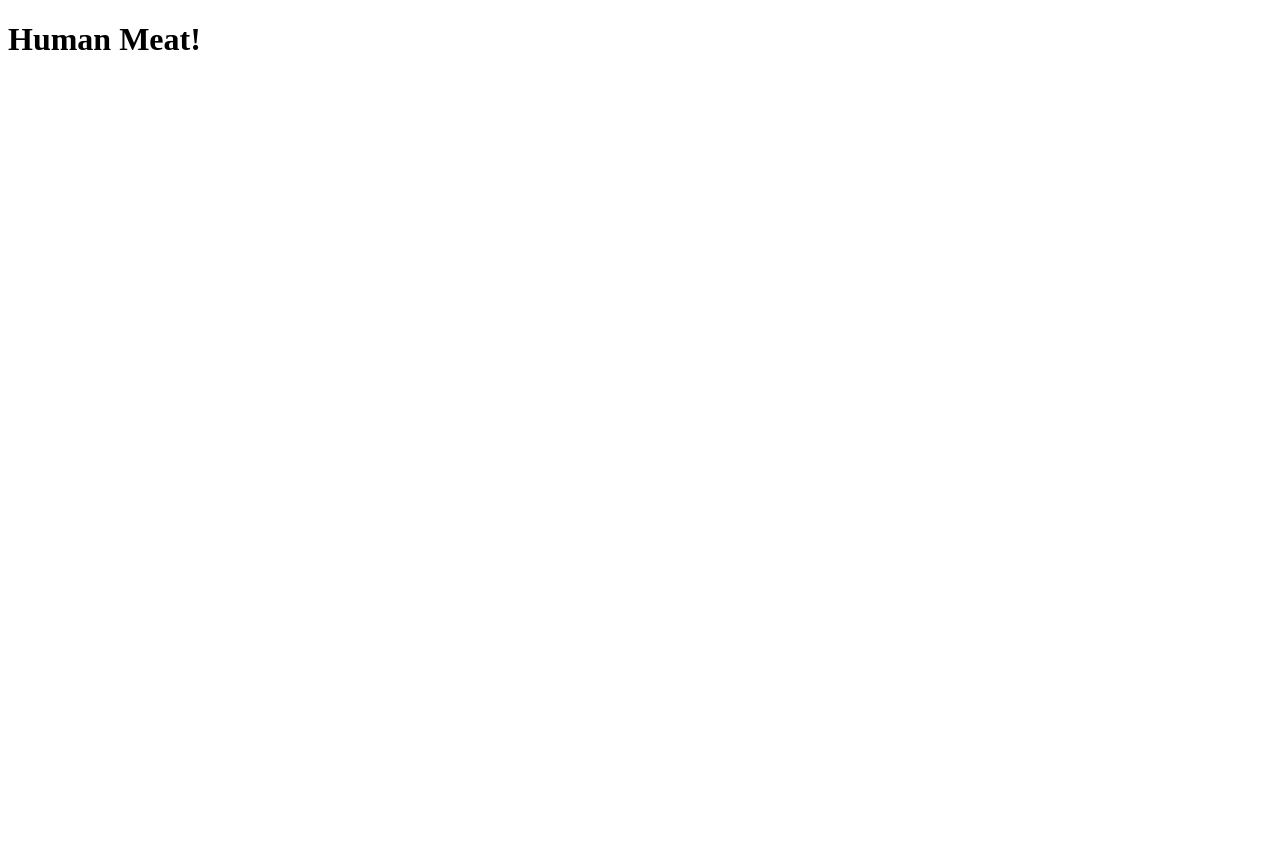
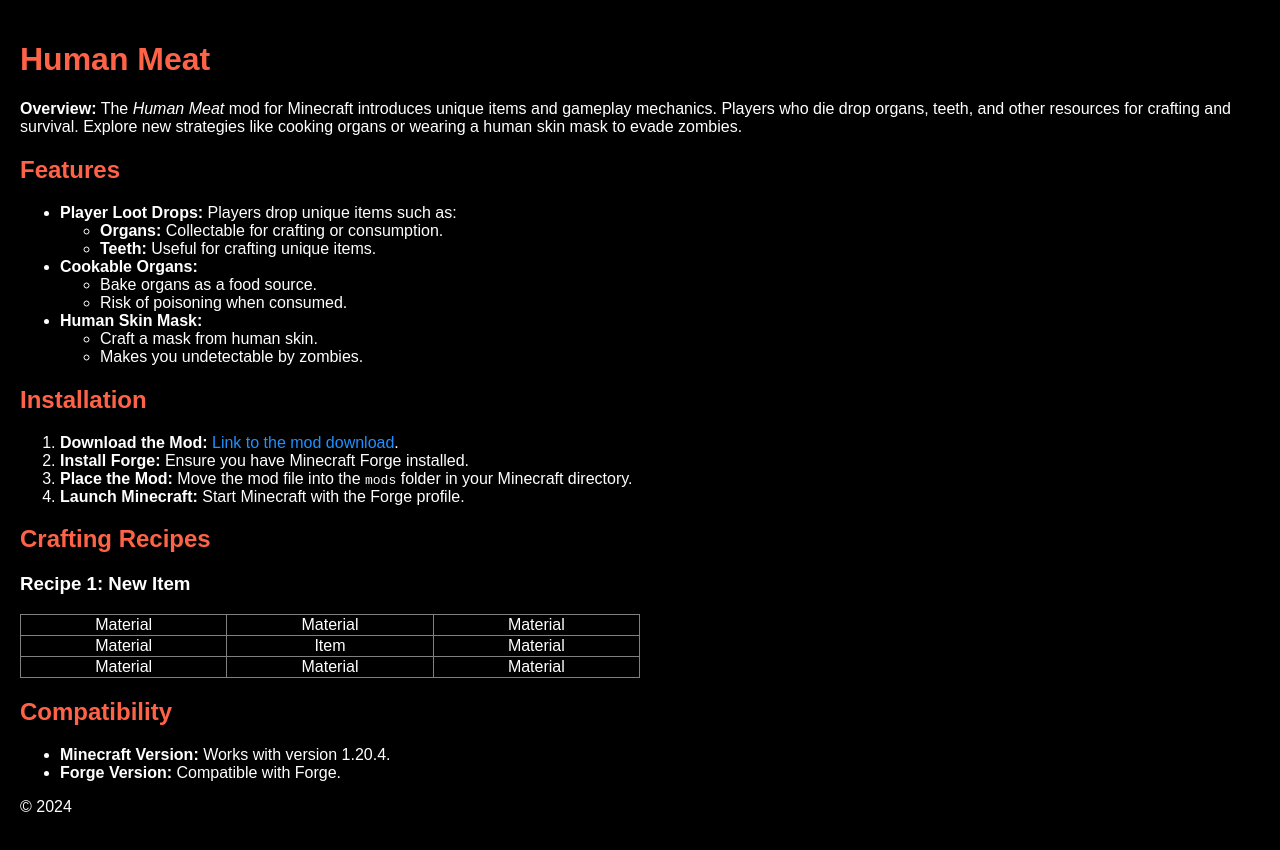
Before and after one commit to nerchii/HumanMeatWebsite, a plain HTML site: page docs/index.html in a window 1280 px wide. Before the commit the page ends 800 px from the top, so only its background shows below. Drawn offline with Linux system fonts and the light colour scheme.

Commit message:
Update index.html

```diff
--- a/docs/index.html
+++ b/docs/index.html
@@ -1,11 +1,96 @@
 <!DOCTYPE html>
 <html lang="en">
-  <head>
-    <meta charset="UTF-8" />
-    <meta name="viewport" content="width=device-width, initial-scale=1.0" />
-    <title>Human Meat</title>
-  </head>
-  <body>
-    <h1>Human Meat!</h1>
-  </body>
+<head>
+    <meta charset="UTF-8">
+    <meta name="viewport" content="width=device-width, initial-scale=1.0">
+    <title>Human Meat - Minecraft Mod</title>
+    <style>
+        body {
+            background-color: black;
+            color: white;
+            font-family: Arial, sans-serif;
+            margin: 0;
+            padding: 20px;
+        }
+        h1, h2 {
+            color: #ff6347; /* Optional: Add some contrast with a tomato-red color for headings */
+        }
+        a {
+            color: #1e90ff;
+            text-decoration: none;
+        }
+        a:hover {
+            text-decoration: underline;
+        }
+    </style>
+</head>
+<body>
+    <header>
+        <h1>Human Meat</h1>
+        <p><strong>Overview:</strong> The <em>Human Meat</em> mod for Minecraft introduces unique items and gameplay mechanics. Players who die drop organs, teeth, and other resources for crafting and survival. Explore new strategies like cooking organs or wearing a human skin mask to evade zombies.</p>
+    </header>
+    <section>
+        <h2>Features</h2>
+        <ul>
+            <li><strong>Player Loot Drops:</strong> Players drop unique items such as:
+                <ul>
+                    <li><strong>Organs:</strong> Collectable for crafting or consumption.</li>
+                    <li><strong>Teeth:</strong> Useful for crafting unique items.</li>
+                </ul>
+            </li>
+            <li><strong>Cookable Organs:</strong>
+                <ul>
+                    <li>Bake organs as a food source.</li>
+                    <li>Risk of poisoning when consumed.</li>
+                </ul>
+            </li>
+            <li><strong>Human Skin Mask:</strong>
+                <ul>
+                    <li>Craft a mask from human skin.</li>
+                    <li>Makes you undetectable by zombies.</li>
+                </ul>
+            </li>
+        </ul>
+    </section>
+    <section>
+        <h2>Installation</h2>
+        <ol>
+            <li><strong>Download the Mod:</strong> <a href="https://github.com/nerchii/HumanMeat" target="_blank">Link to the mod download</a>.</li>
+            <li><strong>Install Forge:</strong> Ensure you have Minecraft Forge installed.</li>
+            <li><strong>Place the Mod:</strong> Move the mod file into the <code>mods</code> folder in your Minecraft directory.</li>
+            <li><strong>Launch Minecraft:</strong> Start Minecraft with the Forge profile.</li>
+        </ol>
+    </section>
+    <section>
+        <h2>Crafting Recipes</h2>
+        <h3>Recipe 1: New Item</h3>
+        <table border="1" style="border-collapse: collapse; width: 50%; text-align: center; color: white;">
+            <tr>
+                <td>Material</td>
+                <td>Material</td>
+                <td>Material</td>
+            </tr>
+            <tr>
+                <td>Material</td>
+                <td>Item</td>
+                <td>Material</td>
+            </tr>
+            <tr>
+                <td>Material</td>
+                <td>Material</td>
+                <td>Material</td>
+            </tr>
+        </table>
+    </section>
+    <section>
+        <h2>Compatibility</h2>
+        <ul>
+            <li><strong>Minecraft Version:</strong> Works with version 1.20.4.</li>
+            <li><strong>Forge Version:</strong> Compatible with Forge.</li>
+        </ul>
+    </section>
+    <footer>
+        <p>&copy; 2024</p>
+    </footer>
+</body>
 </html>
```
